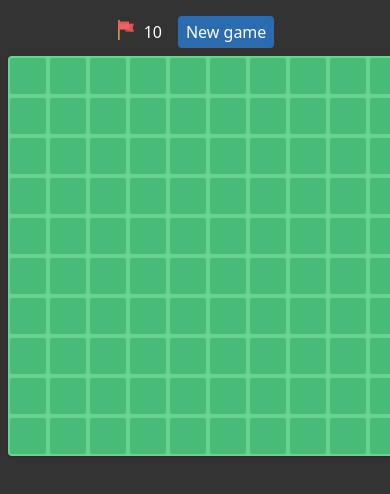
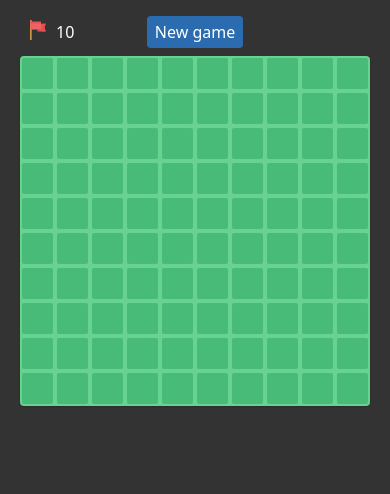
Before and after one commit to winterberryice/miami-minesweeper, a React (Vite) app: page / in a window 390 px wide. Shown: the top 494 px of the page. Built offline with nearby package versions, Linux system fonts and the light colour scheme.

Commit message:
layout modification

```diff
--- a/src/components/App.tsx
+++ b/src/components/App.tsx
@@ -28,13 +28,14 @@ function FlagIndicator(): JSX.Element {
   );
 }
 
-function Main(): JSX.Element {
+function Header(): JSX.Element {
   const dispatch = useDispatch();
 
   return (
-    <div className="p-2">
-      <div className="flex justify-center items-center py-2">
+    <div className="flex justify-center items-center p-2">
+      <div className="flex-1">
         <FlagIndicator />
+      </div>
       <Button
         onClick={(): void => {
           dispatch(newGame());
@@ -42,8 +43,16 @@ function Main(): JSX.Element {
       >
         New game
       </Button>
+      <div className="flex-1" />
     </div>
-      <div className="flex">
+  );
+}
+
+function Main(): JSX.Element {
+  return (
+    <div className="p-2 flex flex-col">
+      <div className="flex flex-col mx-auto">
+        <Header />
         <Board />
       </div>
     </div>
--- a/src/components/Board.tsx
+++ b/src/components/Board.tsx
@@ -29,10 +29,7 @@ export default function Board(): JSX.Element {
     }
 
     return (
-      <div
-        style={{ display: 'grid' }}
-        className="mx-auto bg-green-400 rounded shadow"
-      >
+      <div style={{ display: 'grid' }} className="bg-green-400 rounded shadow">
         {boardCells}
       </div>
     );
--- a/src/components/Cell.tsx
+++ b/src/components/Cell.tsx
@@ -4,8 +4,6 @@ import { logger } from '../utils';
 import { cellClick, flagClick } from '../redux/actions';
 import { CellProps, CellStatus } from '../types';
 import Flag from './icons/Flag';
-
-const CELL_SIZE = '40px';
 
 export default function Cell({
   row,
@@ -56,10 +54,8 @@ export default function Cell({
           gridColumn: column + 1,
           gridRow: row + 1,
           alignSelf: 'stretch',
-          height: CELL_SIZE,
-          width: CELL_SIZE,
         }}
-        className="relative "
+        className="relative cell-size"
       >
         <div
           className="absolute inset-0 border-2
--- a/src/styles/index.scss
+++ b/src/styles/index.scss
@@ -2,14 +2,19 @@
 
 html,
 body {
-  body {
-    padding: 0;
-    min-width: 100%;
-    margin: 0;
-    min-height: 100%;
-    background: #333;
-    color: white;
-    color: white;
-    background: #333;
+  margin: 0;
+  padding: 0;
+  min-width: 100%;
+  min-height: 100%;
+  background: #333;
+  color: white;
+}
+
+.cell-size {
+  @media screen and (max-width: 500px) {
+    height: 35px;
+    width: 35px;
   }
+  height: 40px;
+  width: 40px;
 }
```
Lines whose indentation alone changed are shown as unchanged.
